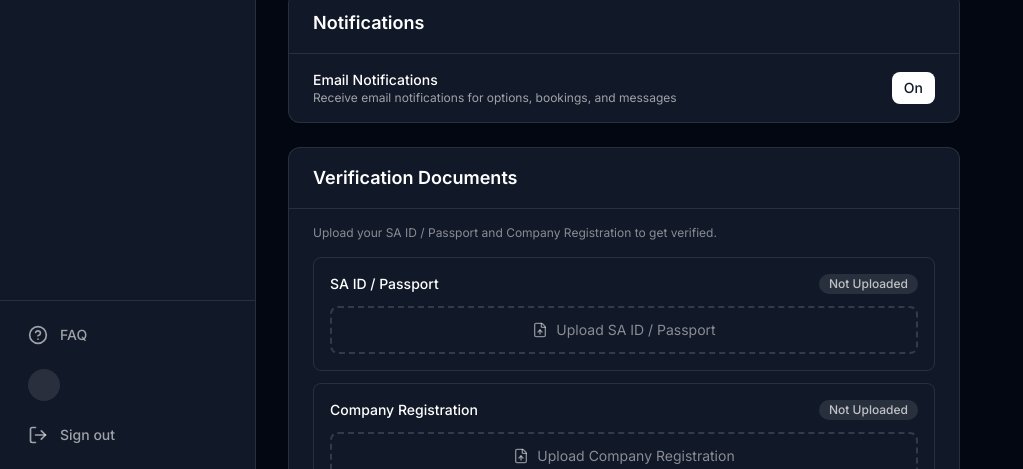
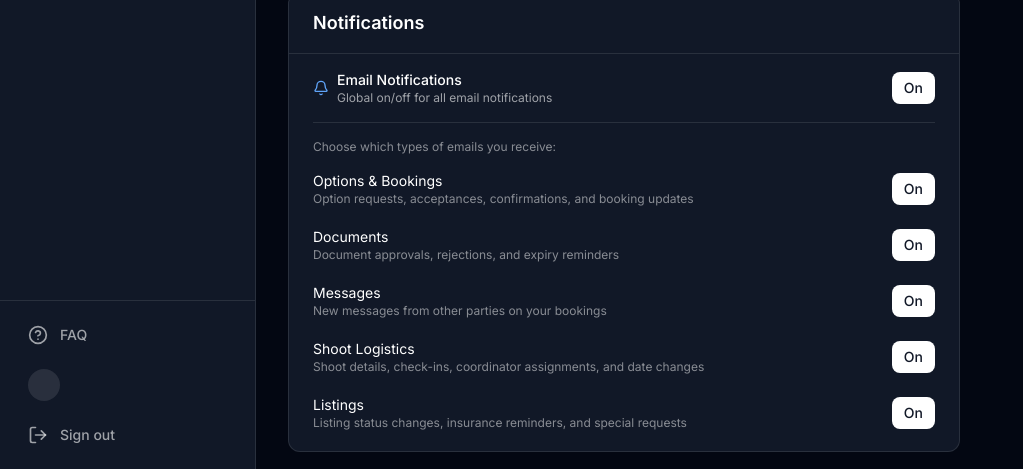
Before and after one commit to tomtownsend-tech/VehicleReel, a Next.js app: page /production/settings in a window 1280 px wide. Shown: the part 331-800 px from the top of the page, without its empty margins (0-1023 px from the left). Built offline with nearby package versions, Linux system fonts and the light colour scheme; no server answers.

Commit message:
feat: Add per-category email notification toggles
Replace single email notifications toggle with global on/off plus
5 per-category toggles: Options & Bookings, Documents, Messages,
Shoot Logistics, and Listings. All default ON for existing users.

```diff
--- a/src/app/(dashboard)/owner/settings/page.tsx
+++ b/src/app/(dashboard)/owner/settings/page.tsx
@@ -6,7 +6,8 @@ import { Card, CardContent, CardHeader } from '@/components/ui/card';
 import { Button } from '@/components/ui/button';
 import { Input } from '@/components/ui/input';
 import { Badge } from '@/components/ui/badge';
-import { FileUp, Check, Loader2 } from 'lucide-react';
+import { FileUp, Check, Loader2, Bell, BellOff } from 'lucide-react';
+import { ALL_EMAIL_CATEGORIES, EMAIL_CATEGORY_LABELS, EmailCategory } from '@/lib/services/notification-categories';
 
 const PERSONAL_DOC_TYPES = [
   { type: 'SA_ID', label: 'SA ID / Passport' },
@@ -16,7 +17,15 @@ const PERSONAL_DOC_TYPES = [
 export default function OwnerSettingsPage() {
   const { data: session, update } = useSession();
   const [emailNotifications, setEmailNotifications] = useState(true);
+  const [categoryPrefs, setCategoryPrefs] = useState<Record<EmailCategory, boolean>>({
+    emailOptionsBookings: true,
+    emailDocuments: true,
+    emailMessages: true,
+    emailShootLogistics: true,
+    emailListings: true,
+  });
   const [saving, setSaving] = useState(false);
+  const [savingCategory, setSavingCategory] = useState<string | null>(null);
   const [editingEmail, setEditingEmail] = useState(false);
   const [newEmail, setNewEmail] = useState('');
   const [emailSaving, setEmailSaving] = useState(false);
@@ -26,6 +35,22 @@ export default function OwnerSettingsPage() {
   const [deleting, setDeleting] = useState(false);
   const [personalDocs, setPersonalDocs] = useState<{ id: string; type: string; status: string }[]>([]);
   const [docUploading, setDocUploading] = useState<string | null>(null);
+
+  useEffect(() => {
+    fetch('/api/users/settings')
+      .then((r) => r.json())
+      .then((prefs) => {
+        if (prefs.emailNotifications !== undefined) setEmailNotifications(prefs.emailNotifications);
+        setCategoryPrefs({
+          emailOptionsBookings: prefs.emailOptionsBookings ?? true,
+          emailDocuments: prefs.emailDocuments ?? true,
+          emailMessages: prefs.emailMessages ?? true,
+          emailShootLogistics: prefs.emailShootLogistics ?? true,
+          emailListings: prefs.emailListings ?? true,
+        });
+      })
+      .catch(() => {});
+  }, []);
 
   useEffect(() => {
     fetch('/api/documents?limit=50')
@@ -79,6 +104,23 @@ export default function OwnerSettingsPage() {
       if (res.ok) setEmailNotifications(!emailNotifications);
     } finally {
       setSaving(false);
+    }
+  }
+
+  async function toggleCategory(category: EmailCategory) {
+    const newValue = !categoryPrefs[category];
+    setSavingCategory(category);
+    try {
+      const res = await fetch('/api/users/settings', {
+        method: 'PATCH',
+        headers: { 'Content-Type': 'application/json' },
+        body: JSON.stringify({ [category]: newValue }),
+      });
+      if (res.ok) {
+        setCategoryPrefs((prev) => ({ ...prev, [category]: newValue }));
+      }
+    } finally {
+      setSavingCategory(null);
     }
   }
 
@@ -169,11 +211,14 @@ export default function OwnerSettingsPage() {
 
       <Card className="mb-6">
         <CardHeader><h2 className="text-lg font-semibold">Notifications</h2></CardHeader>
-        <CardContent>
+        <CardContent className="space-y-4">
           <div className="flex items-center justify-between">
-            <div>
-              <p className="text-sm font-medium text-white">Email Notifications</p>
-              <p className="text-xs text-white/60">Receive email notifications for options, bookings, and messages</p>
+            <div className="flex items-center gap-2">
+              {emailNotifications ? <Bell className="h-4 w-4 text-blue-400" /> : <BellOff className="h-4 w-4 text-white/40" />}
+              <div>
+                <p className="text-sm font-medium text-white">Email Notifications</p>
+                <p className="text-xs text-white/60">Global on/off for all email notifications</p>
+              </div>
             </div>
             <Button
               size="sm"
@@ -184,6 +229,32 @@ export default function OwnerSettingsPage() {
               {emailNotifications ? 'On' : 'Off'}
             </Button>
           </div>
+
+          {emailNotifications && (
+            <div className="border-t border-white/10 pt-4 space-y-3">
+              <p className="text-xs text-white/50">Choose which types of emails you receive:</p>
+              {ALL_EMAIL_CATEGORIES.map((category) => {
+                const { label, description } = EMAIL_CATEGORY_LABELS[category];
+                const enabled = categoryPrefs[category];
+                return (
+                  <div key={category} className="flex items-center justify-between py-1">
+                    <div>
+                      <p className="text-sm text-white">{label}</p>
+                      <p className="text-xs text-white/50">{description}</p>
+                    </div>
+                    <Button
+                      size="sm"
+                      variant={enabled ? 'primary' : 'outline'}
+                      onClick={() => toggleCategory(category)}
+                      loading={savingCategory === category}
+                    >
+                      {enabled ? 'On' : 'Off'}
+                    </Button>
+                  </div>
+                );
+              })}
+            </div>
+          )}
         </CardContent>
       </Card>
 
--- a/src/app/(dashboard)/production/settings/page.tsx
+++ b/src/app/(dashboard)/production/settings/page.tsx
@@ -6,7 +6,8 @@ import { Card, CardContent, CardHeader } from '@/components/ui/card';
 import { Button } from '@/components/ui/button';
 import { Input } from '@/components/ui/input';
 import { Badge } from '@/components/ui/badge';
-import { FileUp, Check, Loader2 } from 'lucide-react';
+import { FileUp, Check, Loader2, Bell, BellOff } from 'lucide-react';
+import { ALL_EMAIL_CATEGORIES, EMAIL_CATEGORY_LABELS, EmailCategory } from '@/lib/services/notification-categories';
 
 const PERSONAL_DOC_TYPES = [
   { type: 'SA_ID', label: 'SA ID / Passport' },
@@ -16,7 +17,15 @@ const PERSONAL_DOC_TYPES = [
 export default function ProductionSettingsPage() {
   const { data: session, update } = useSession();
   const [emailNotifications, setEmailNotifications] = useState(true);
+  const [categoryPrefs, setCategoryPrefs] = useState<Record<EmailCategory, boolean>>({
+    emailOptionsBookings: true,
+    emailDocuments: true,
+    emailMessages: true,
+    emailShootLogistics: true,
+    emailListings: true,
+  });
   const [saving, setSaving] = useState(false);
+  const [savingCategory, setSavingCategory] = useState<string | null>(null);
   const [editingEmail, setEditingEmail] = useState(false);
   const [newEmail, setNewEmail] = useState('');
   const [emailSaving, setEmailSaving] = useState(false);
@@ -26,6 +35,22 @@ export default function ProductionSettingsPage() {
   const [deleting, setDeleting] = useState(false);
   const [personalDocs, setPersonalDocs] = useState<{ id: string; type: string; status: string }[]>([]);
   const [docUploading, setDocUploading] = useState<string | null>(null);
+
+  useEffect(() => {
+    fetch('/api/users/settings')
+      .then((r) => r.json())
+      .then((prefs) => {
+        if (prefs.emailNotifications !== undefined) setEmailNotifications(prefs.emailNotifications);
+        setCategoryPrefs({
+          emailOptionsBookings: prefs.emailOptionsBookings ?? true,
+          emailDocuments: prefs.emailDocuments ?? true,
+          emailMessages: prefs.emailMessages ?? true,
+          emailShootLogistics: prefs.emailShootLogistics ?? true,
+          emailListings: prefs.emailListings ?? true,
+        });
+      })
+      .catch(() => {});
+  }, []);
 
   useEffect(() => {
     fetch('/api/documents?limit=50')
@@ -79,6 +104,23 @@ export default function ProductionSettingsPage() {
       if (res.ok) setEmailNotifications(!emailNotifications);
     } finally {
       setSaving(false);
+    }
+  }
+
+  async function toggleCategory(category: EmailCategory) {
+    const newValue = !categoryPrefs[category];
+    setSavingCategory(category);
+    try {
+      const res = await fetch('/api/users/settings', {
+        method: 'PATCH',
+        headers: { 'Content-Type': 'application/json' },
+        body: JSON.stringify({ [category]: newValue }),
+      });
+      if (res.ok) {
+        setCategoryPrefs((prev) => ({ ...prev, [category]: newValue }));
+      }
+    } finally {
+      setSavingCategory(null);
     }
   }
 
@@ -169,11 +211,14 @@ export default function ProductionSettingsPage() {
 
       <Card className="mb-6">
         <CardHeader><h2 className="text-lg font-semibold">Notifications</h2></CardHeader>
-        <CardContent>
+        <CardContent className="space-y-4">
           <div className="flex items-center justify-between">
-            <div>
-              <p className="text-sm font-medium text-white">Email Notifications</p>
-              <p className="text-xs text-white/60">Receive email notifications for options, bookings, and messages</p>
+            <div className="flex items-center gap-2">
+              {emailNotifications ? <Bell className="h-4 w-4 text-blue-400" /> : <BellOff className="h-4 w-4 text-white/40" />}
+              <div>
+                <p className="text-sm font-medium text-white">Email Notifications</p>
+                <p className="text-xs text-white/60">Global on/off for all email notifications</p>
+              </div>
             </div>
             <Button
               size="sm"
@@ -184,6 +229,32 @@ export default function ProductionSettingsPage() {
               {emailNotifications ? 'On' : 'Off'}
             </Button>
           </div>
+
+          {emailNotifications && (
+            <div className="border-t border-white/10 pt-4 space-y-3">
+              <p className="text-xs text-white/50">Choose which types of emails you receive:</p>
+              {ALL_EMAIL_CATEGORIES.map((category) => {
+                const { label, description } = EMAIL_CATEGORY_LABELS[category];
+                const enabled = categoryPrefs[category];
+                return (
+                  <div key={category} className="flex items-center justify-between py-1">
+                    <div>
+                      <p className="text-sm text-white">{label}</p>
+                      <p className="text-xs text-white/50">{description}</p>
+                    </div>
+                    <Button
+                      size="sm"
+                      variant={enabled ? 'primary' : 'outline'}
+                      onClick={() => toggleCategory(category)}
+                      loading={savingCategory === category}
+                    >
+                      {enabled ? 'On' : 'Off'}
+                    </Button>
+                  </div>
+                );
+              })}
+            </div>
+          )}
         </CardContent>
       </Card>
 
--- /dev/null
+++ b/src/lib/services/notification-categories.ts
@@ -0,0 +1,69 @@
+import { NotificationType } from '@prisma/client';
+
+export type EmailCategory =
+  | 'emailOptionsBookings'
+  | 'emailDocuments'
+  | 'emailMessages'
+  | 'emailShootLogistics'
+  | 'emailListings';
+
+export const NOTIFICATION_CATEGORY_MAP: Record<NotificationType, EmailCategory> = {
+  OPTION_PLACED: 'emailOptionsBookings',
+  OPTION_ACCEPTED: 'emailOptionsBookings',
+  OPTION_DECLINED: 'emailOptionsBookings',
+  OPTION_EXPIRED: 'emailOptionsBookings',
+  OPTION_PROMOTED: 'emailOptionsBookings',
+  BOOKING_CONFIRMED: 'emailOptionsBookings',
+  BOOKING_COMPLETED: 'emailOptionsBookings',
+  BOOKING_PAYMENT_READY: 'emailOptionsBookings',
+
+  DOCUMENT_APPROVED: 'emailDocuments',
+  DOCUMENT_FLAGGED: 'emailDocuments',
+  DOCUMENT_EXPIRING: 'emailDocuments',
+  DOCUMENT_EXPIRED: 'emailDocuments',
+
+  MESSAGE_RECEIVED: 'emailMessages',
+
+  SHOOT_DETAILS_UPDATED: 'emailShootLogistics',
+  VEHICLE_CHECKED_IN: 'emailShootLogistics',
+  COORDINATOR_ASSIGNED: 'emailShootLogistics',
+  DATES_BLOCKED: 'emailShootLogistics',
+
+  LISTING_SUSPENDED: 'emailListings',
+  LISTING_ACTIVATED: 'emailListings',
+  INSURANCE_REMINDER: 'emailListings',
+  INSURANCE_OVERDUE: 'emailListings',
+  SPECIAL_REQUEST: 'emailListings',
+  USER_BANNED: 'emailListings',
+};
+
+export const EMAIL_CATEGORY_LABELS: Record<EmailCategory, { label: string; description: string }> = {
+  emailOptionsBookings: {
+    label: 'Options & Bookings',
+    description: 'Option requests, acceptances, confirmations, and booking updates',
+  },
+  emailDocuments: {
+    label: 'Documents',
+    description: 'Document approvals, rejections, and expiry reminders',
+  },
+  emailMessages: {
+    label: 'Messages',
+    description: 'New messages from other parties on your bookings',
+  },
+  emailShootLogistics: {
+    label: 'Shoot Logistics',
+    description: 'Shoot details, check-ins, coordinator assignments, and date changes',
+  },
+  emailListings: {
+    label: 'Listings',
+    description: 'Listing status changes, insurance reminders, and special requests',
+  },
+};
+
+export const ALL_EMAIL_CATEGORIES: EmailCategory[] = [
+  'emailOptionsBookings',
+  'emailDocuments',
+  'emailMessages',
+  'emailShootLogistics',
+  'emailListings',
+];
```
Also changed, not shown: src/app/api/users/settings/route.ts (+41 -4 lines), src/lib/services/notification.ts (+16 -2 lines), 2 other files (tests, documents, lock files or other folders).
